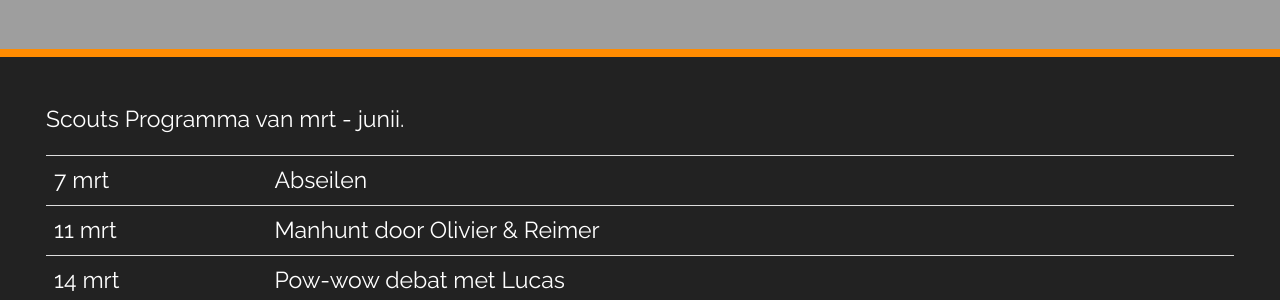
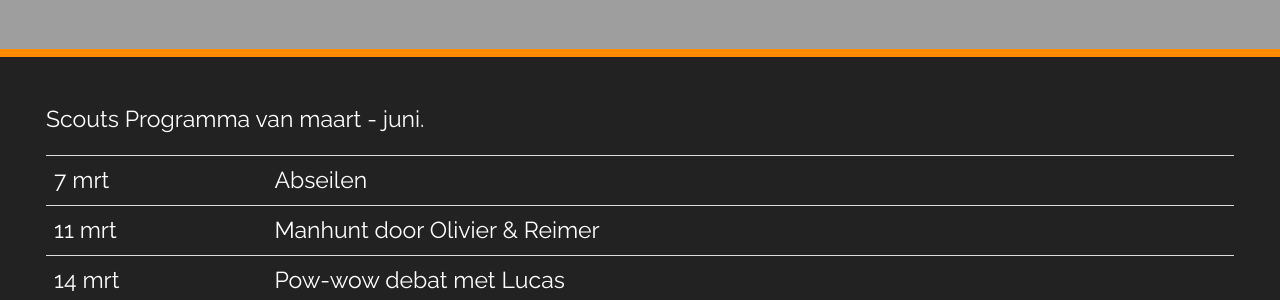
Before and after one commit to nognooitmeegemaakt/website, a Jekyll site: the page built from _agenda/scouts.md, in a window 1280 px wide. Shown: the part 218-518 px from the top of the page. Built offline with Jekyll 4.4.1, drawn with Linux system fonts in a browser that asks for light colours; some web fonts are replaced.

Commit message:
Update scouts.md

```diff
--- a/_agenda/scouts.md
+++ b/_agenda/scouts.md
@@ -5,7 +5,7 @@ category: agenda
 agenda: scouts
 ---
 
-Scouts Programma van mrt - junii.
+Scouts Programma van maart - juni.
 
 {:.table}
 |-------|---------
```
